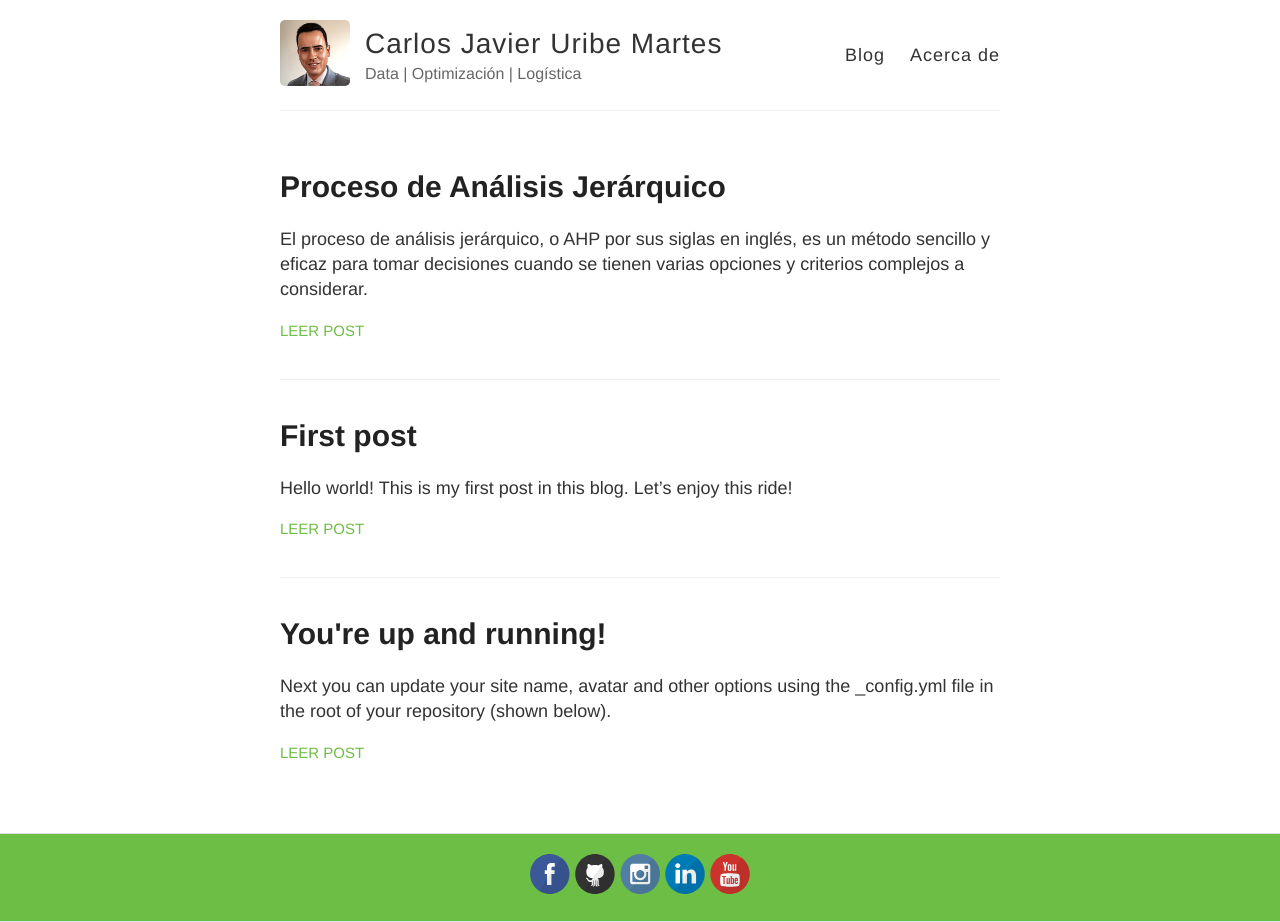
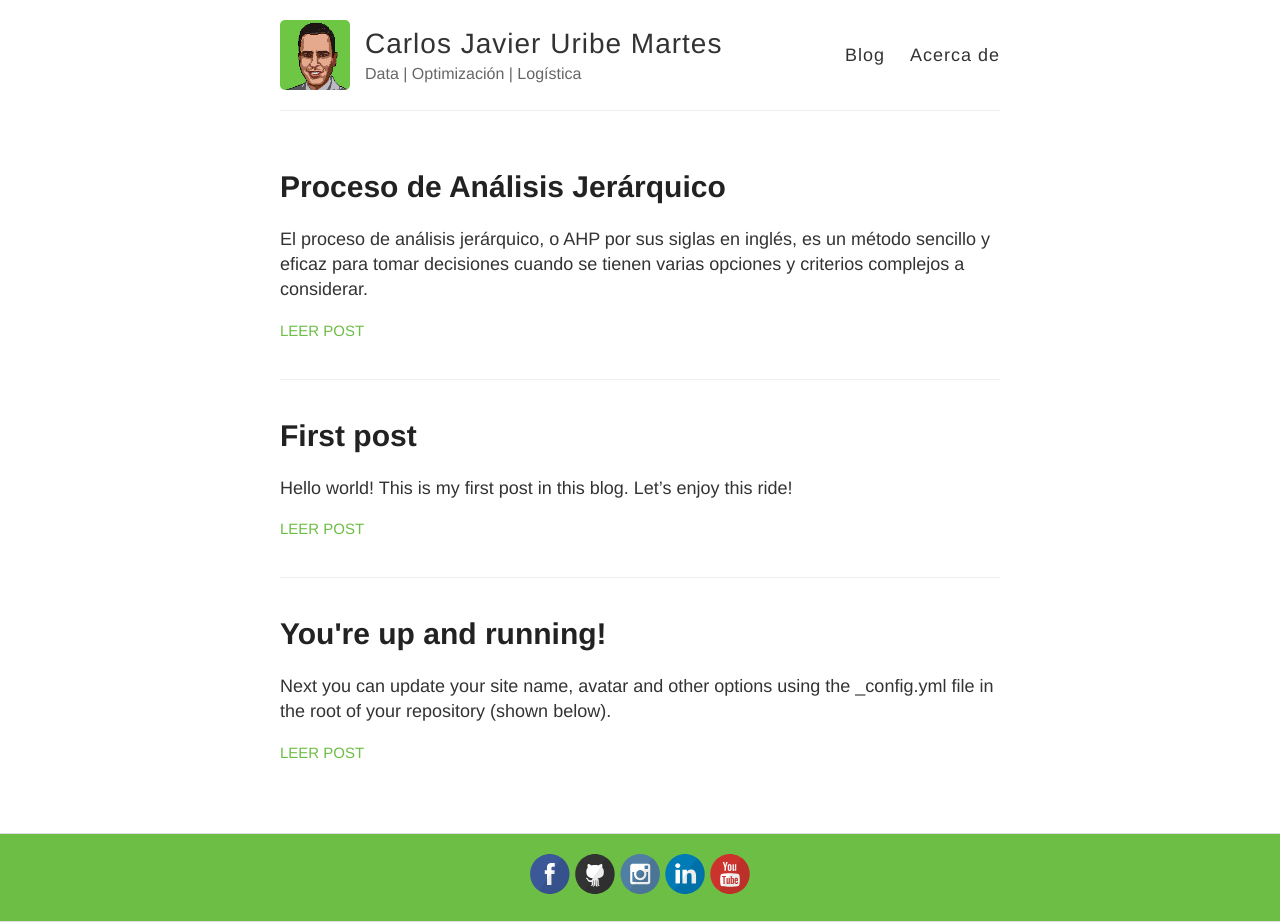
Before and after one commit to carlosjavieruribemartes/mejor_explicado, a Jekyll site: the page built from index.html, in a window 1280 px wide. Built offline with Jekyll 4.4.1, drawn with Linux system fonts in a browser that asks for light colours.

Commit message:
change_image

```diff
--- a/_config.yml
+++ b/_config.yml
@@ -9,7 +9,7 @@ name: Carlos Javier Uribe Martes
 description: Data | Optimización | Logística
 
 # URL of your avatar or profile pic (you could use your GitHub profile pic)
-avatar: https://raw.githubusercontent.com/carlosjavieruribemartes/mejor_explicado/master/images/profile_image.jpg
+avatar: https://raw.githubusercontent.com/carlosjavieruribemartes/mejor_explicado/master/images/profile_image.png
 #avatar: https://raw.githubusercontent.com/barryclark/jekyll-now/master/images/jekyll-logo.png
 
 #
```
Also changed, not shown: images/profile_image.png (added).
